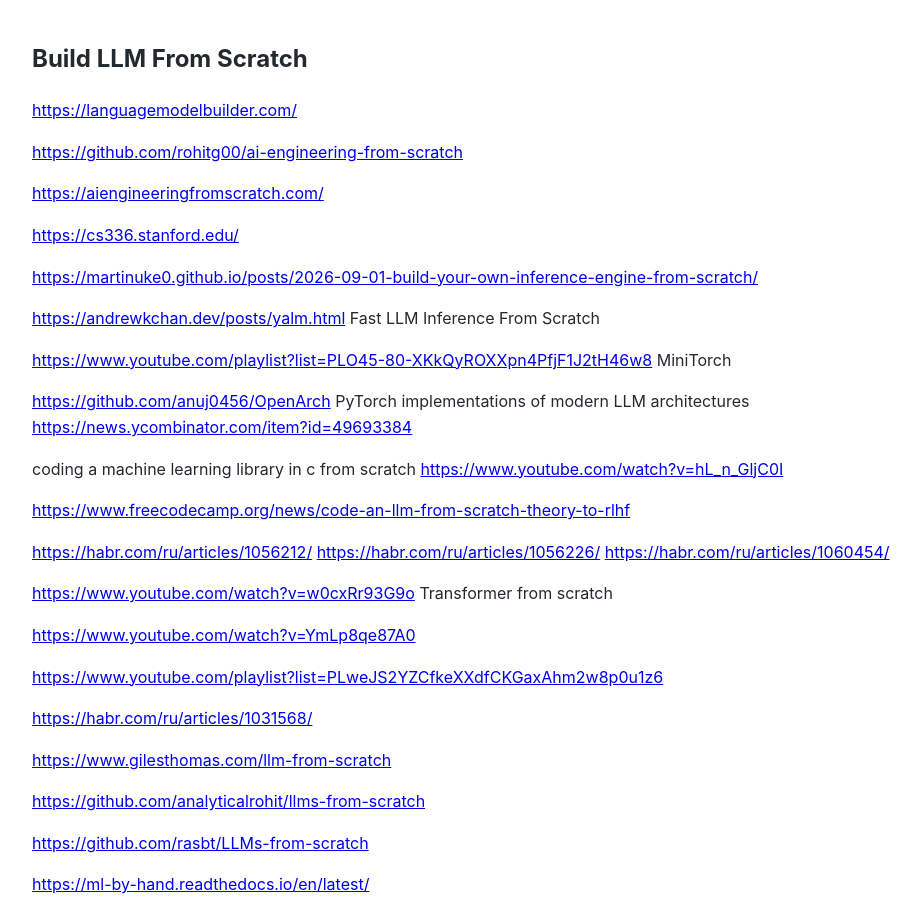
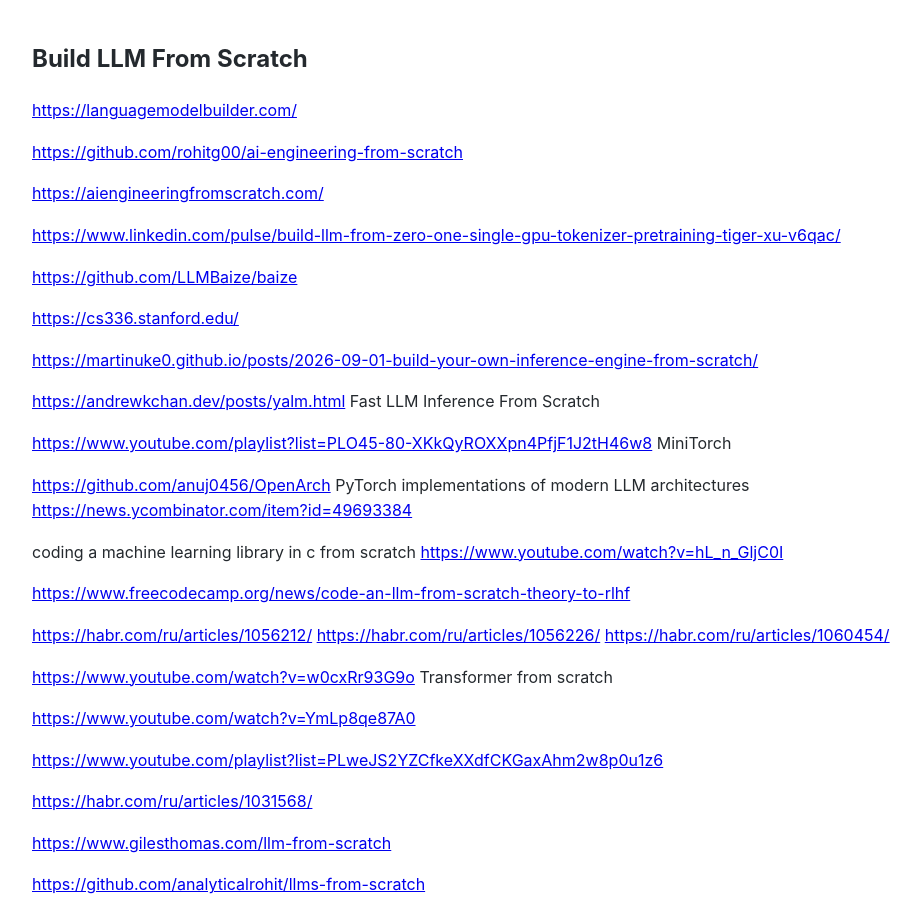
Before and after one commit to Michael-Lubinsky/michael-lubinsky.github.com, a Jekyll site: the page built from ml/from_scratch.md, in a window 1280 px wide and 900 px high. Shown: the whole window, without its empty margins (158-1079 px from the left). Built offline with Jekyll 4.4.1, drawn with Linux system fonts in a browser that asks for light colours; our own code applies the rules of GitHub Pages for plain Markdown files.

Commit message:
Update from_scratch.md

```diff
--- a/ml/from_scratch.md
+++ b/ml/from_scratch.md
@@ -5,6 +5,10 @@
 <https://github.com/rohitg00/ai-engineering-from-scratch>
 
 <https://aiengineeringfromscratch.com/>
+
+<https://www.linkedin.com/pulse/build-llm-from-zero-one-single-gpu-tokenizer-pretraining-tiger-xu-v6qac/>
+
+<https://github.com/LLMBaize/baize>
 
 <https://cs336.stanford.edu/>
 
```
